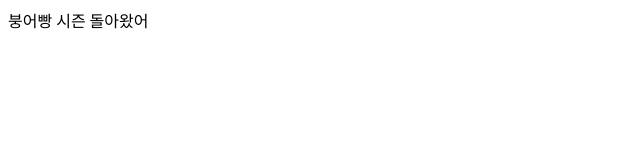
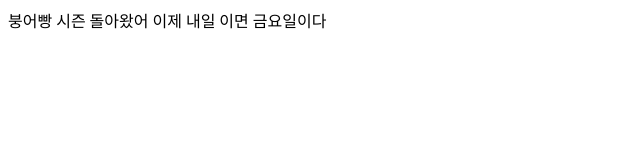
Before and after one commit to YSH1214/oz_project, a plain HTML site: page index.html in a window 1280 px wide. Shown: the whole page, without its empty margins (0-640 px from the left). Drawn offline with Linux system fonts and the light colour scheme.

Commit message:
내일은 금요일이다

```diff
--- a/index.html
+++ b/index.html
@@ -8,5 +8,8 @@
   <body>
     <!-- 파일은 새로 만들어서 하고 싶으말을 적어 -->
     붕어빵 시즌 돌아왔어
+    이제 내일 이면 금요일이다
+    </body>
+    </html>
   </body>
 </html>
```
